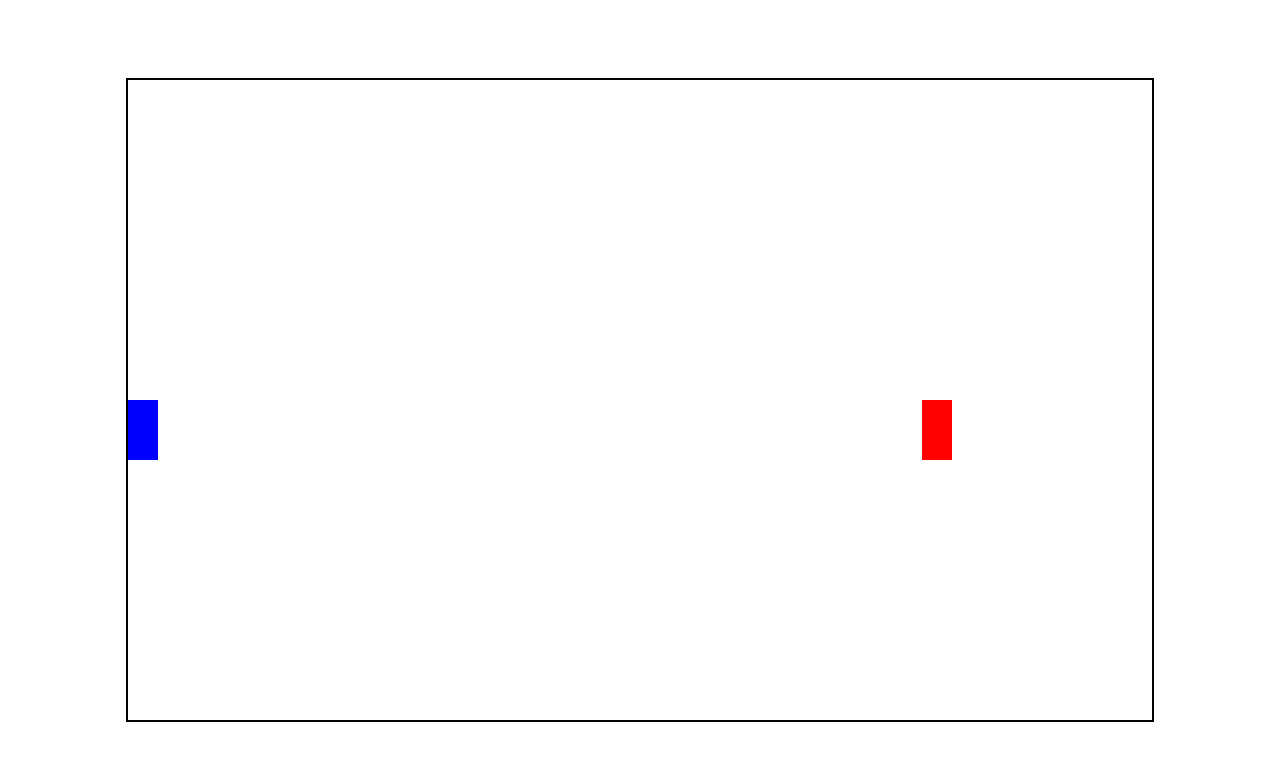
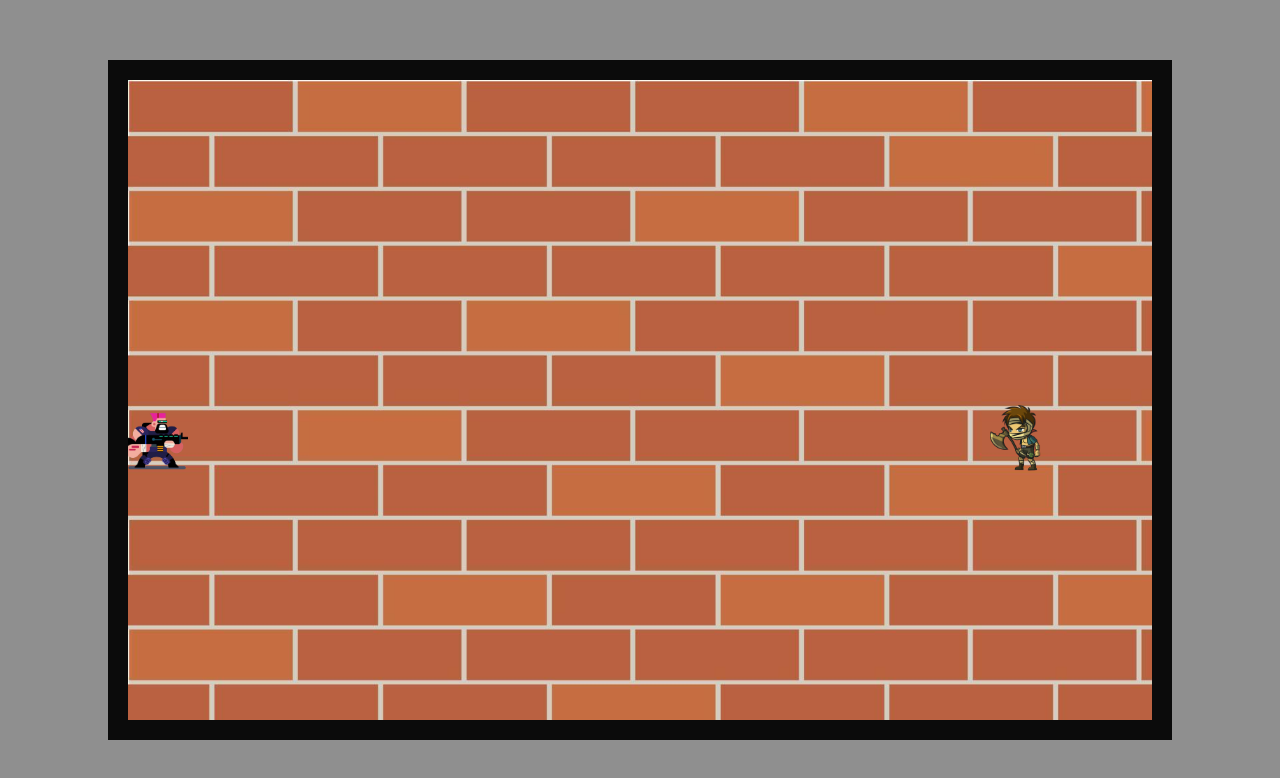
Before and after one commit to Syed5654/Bullet-box-game, a plain HTML site: page index.html in a window 1280 px wide. Drawn offline with Linux system fonts and the light colour scheme.

Commit message:
added images

```diff
--- a/assets/index.css
+++ b/index.css
@@ -10,21 +10,32 @@
       align-items: center;
       justify-content: center;
       overflow: hidden;
+      background-color: rgb(143, 143, 143);
     }
     #wrapper {
       width: 80vw;
       height: 80vh;
       margin: auto;
-      border: 2px solid black;
+      border: 20px solid #0b0b0b;
       position: relative;
+      background-image: url('./assets/bricks.jpg');
+      background-size: cover;
+      background-repeat: no-repeat;
     }
     #character {
-      background-color: blue;
       left: 0;
+      background-image: url('./assets/character.png');
+      background-size: cover;
+      background-repeat: no-repeat;
+      background-position: center;
     }
     #enemy {
-      background-color: red;
-      right: 200px;
+      right: 10%;
+      background-image: url('./assets/enemy.png');
+      background-size: cover;
+      background-repeat: no-repeat;
+      background-position: center;
+      transform: scaleX(-1);
     }
     #bullet {
       position: absolute;
@@ -38,7 +49,7 @@
     .common {
       position: absolute;
       top: 50%;
-      width: 30px;
-      height: 60px;
+      width: 60px;
+      height: 80px;
       z-index: 10;
     }
--- a/index.html
+++ b/index.html
@@ -4,7 +4,7 @@
     <meta charset="UTF-8" />
     <meta name="viewport" content="width=device-width, initial-scale=1.0" />
     <title>Gun Game</title>
-    <link rel="stylesheet" href="./assets/index.css">
+    <link rel="stylesheet" href="./index.css">
   </head>
   <body>
     <div id="app">
@@ -14,6 +14,6 @@
         <div id="bullet"></div>
       </div>
     </div>
-    <script src="./assets/index.js"></script>
+    <script src="./index.js"></script>
   </body>
 </html>
```
Also changed, not shown: assets/bricks.jpg (added), assets/character.png (added), assets/enemy.png (added), index.js (renamed from assets/index.js).
